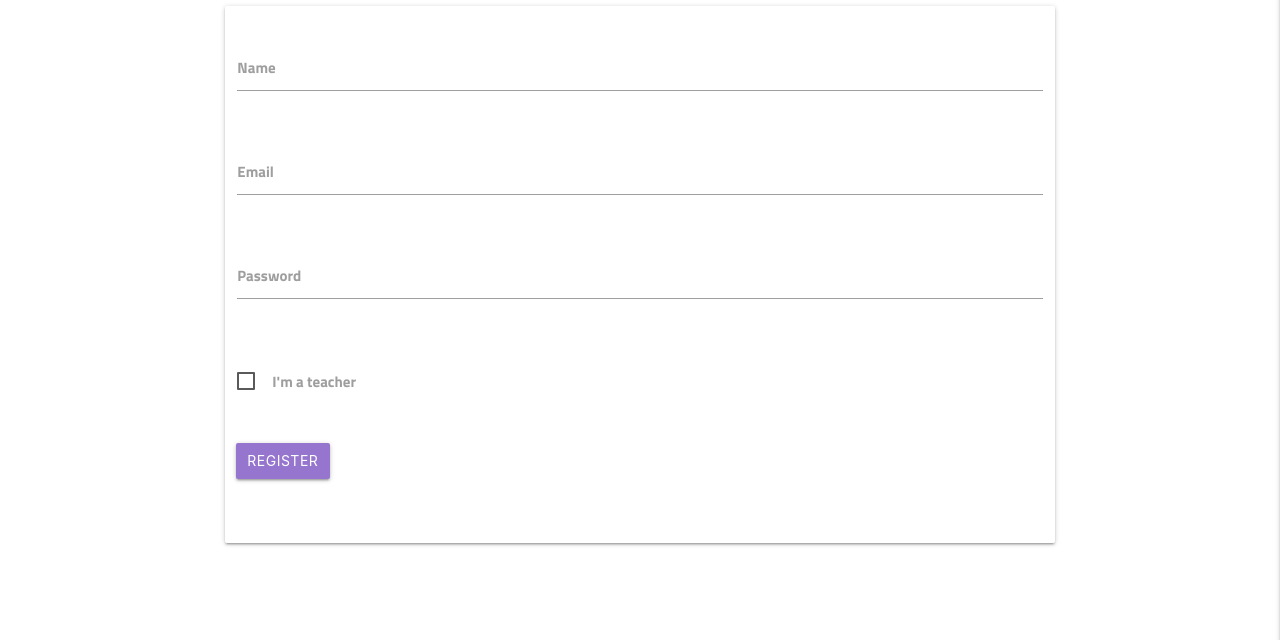
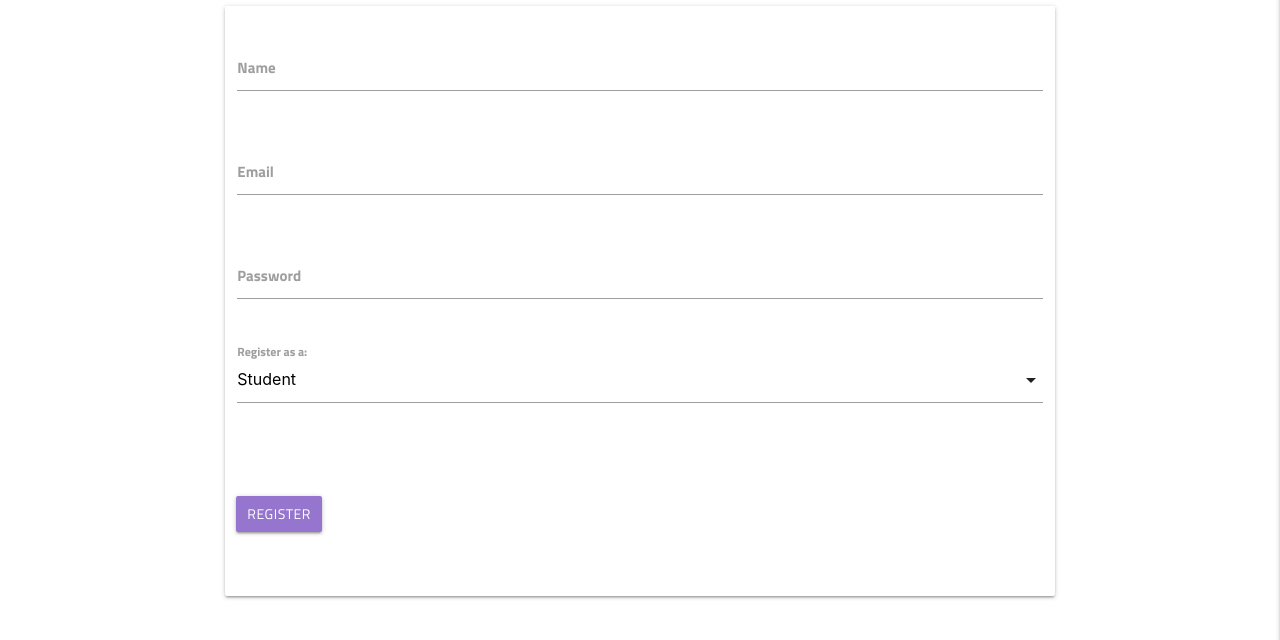
Before and after one commit to Code-Institute-Submissions/DADEVFA-x-versity, a Flask app: page /register in a window 1280 px wide. Shown: the part 160-800 px from the top of the page. Run offline with Flask 2, Linux system fonts and the light colour scheme; some libraries are stand-ins or nearby versions.

Commit message:
Fix for role in register  form

```diff
--- a/static/css/style.css
+++ b/static/css/style.css
@@ -3,7 +3,10 @@ body {
     font-weight: 700;
 }
 
-
 .header-text {
     font-weight: 300;
 }
+
+.buttons {
+    font-family: 'Titillium Web', sans-serif;
+}
--- a/static/js/script.js
+++ b/static/js/script.js
@@ -1,3 +1,4 @@
 $(document).ready(function(){
     $('.sidenav').sidenav({edge: "right", inDuration: "750"});
+    $('select').formSelect();
   });
--- a/templates/register.html
+++ b/templates/register.html
@@ -33,15 +33,18 @@
                     <!-- Role -->
                     <div class="row">
                         <div class="input-field col s12">
-                            <label for="role">
-                                <input name="role" id="role" type="checkbox" value="teacher" />
-                                <span>I'm a teacher</span>
-                            </label>
+                            <select name="role" id="role">
+                                <option value="Student">Student</option>
+                                <option value="Teacher">Teacher</option>
+                                <option value="School">School</option>
+                                <option value="Parent">Parent</option>
+                            </select>
+                            <label for="role">Register as a:</label>
                         </div>
-                    </div>
+                        </div>
                     <!-- Submit -->
                     <div class="row" style="margin-top: 70px; padding-left: 10px;"  >
-                        <button type="submit" class="col btn deep-purple lighten-2 white-text">
+                        <button type="submit" class="col btn deep-purple lighten-2 white-text buttons">
                             Register
                         </button>
                     </div>
```
